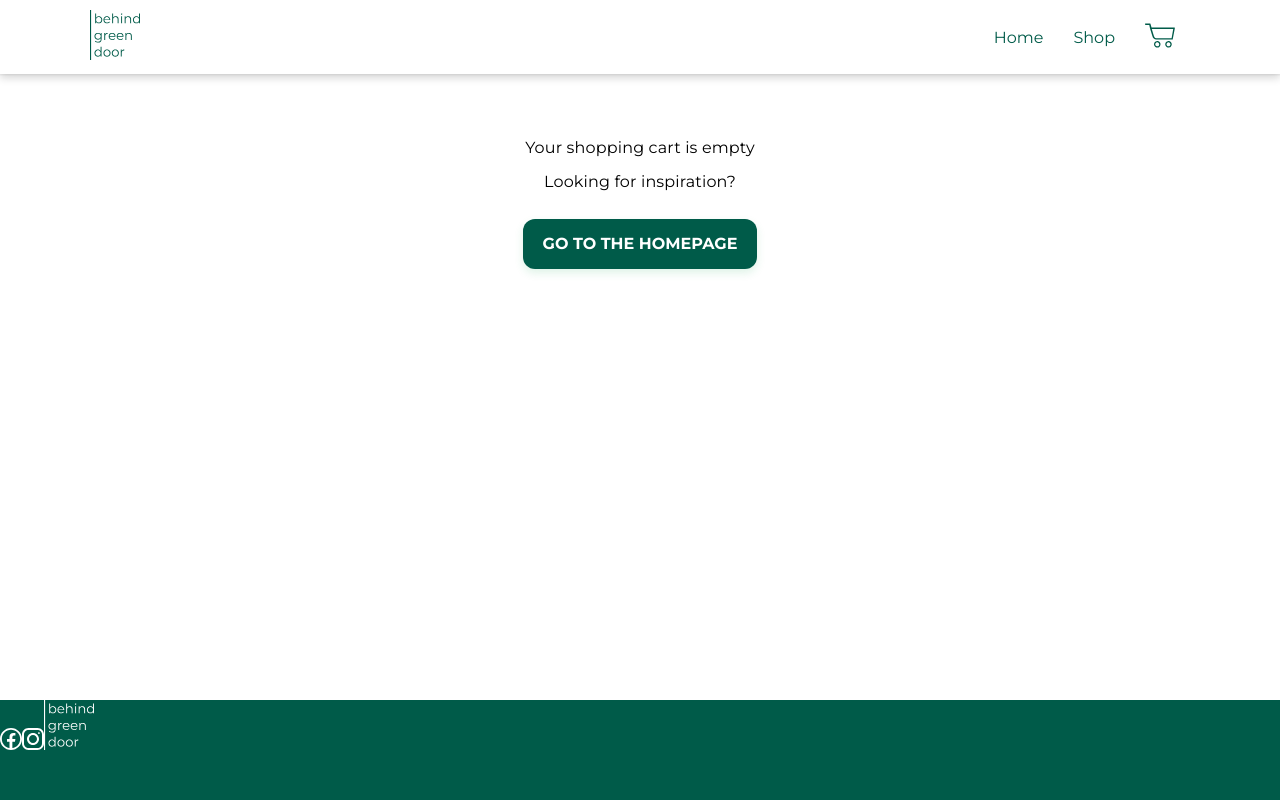
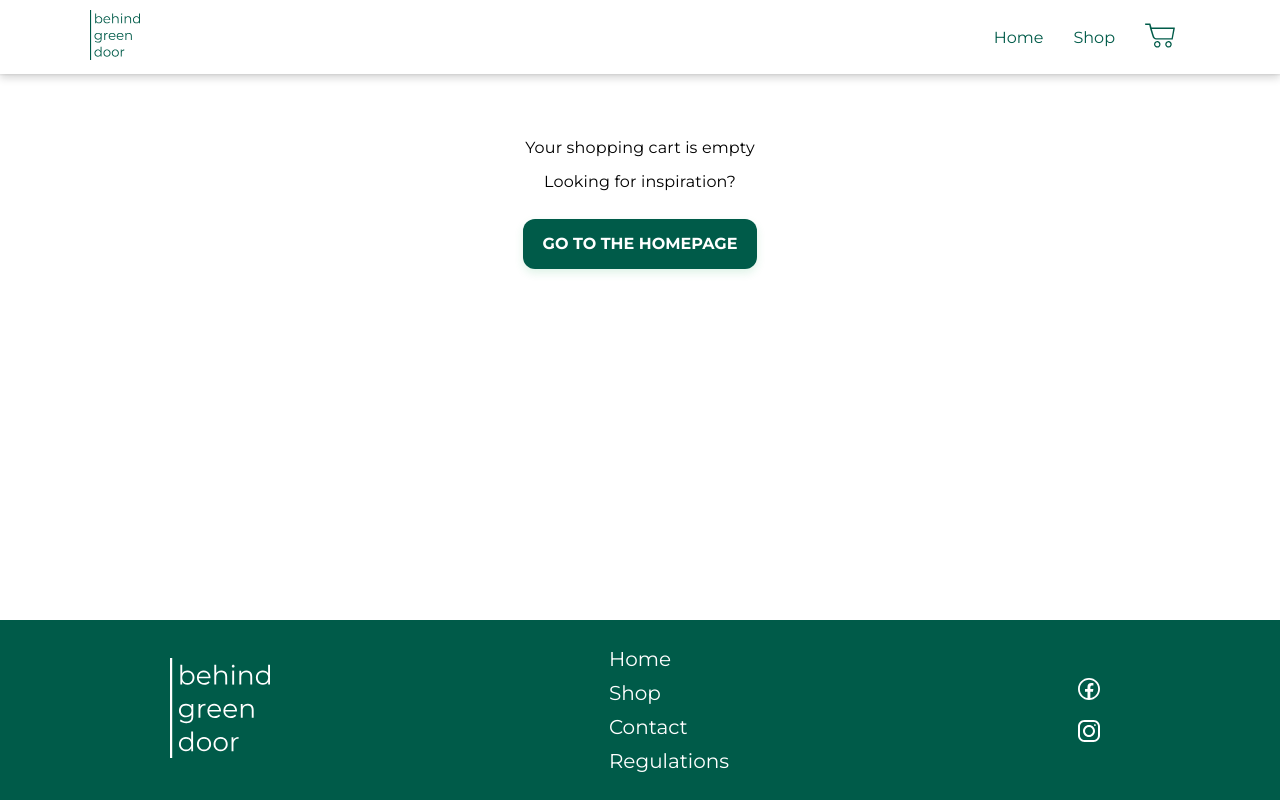
Before and after one commit to falkow/shop, a React (Vite) app: page /cart in a window 1280 px wide. Built offline with nearby package versions, Linux system fonts and the light colour scheme; a web font is replaced by a local one.

Commit message:
styling Footer component

```diff
--- a/src/components/Footer/Footer.module.scss
+++ b/src/components/Footer/Footer.module.scss
@@ -5,4 +5,38 @@
   width: 100%;
   height: 100px;
   margin-top: auto;
+  display: flex;
+  padding: 90px 0;
+  justify-content: space-around;
+  align-items: center;
+  &Media {
+    display: flex;
+    flex-direction: column;
+    & svg {
+      margin: 10px;
+      &:hover {
+        cursor: pointer;
+      }
+    }
+  }
+  &Logo {
+    & svg {
+      width: 100px;
+      height: 100px;
+    }
+  }
+  &Links {
+    display: flex;
+    flex-direction: column;
+    & a {
+      text-decoration: none;
+      color: $colorWhite;
+      font-family: $fontFamily;
+      font-size: $fontSizeXL;
+      margin: 5px 0;
+      &:hover {
+        cursor: pointer;
+      }
+    }
+  }
 }
--- a/src/components/Footer/index.tsx
+++ b/src/components/Footer/index.tsx
@@ -11,15 +11,27 @@ import {
 import styles from './Footer.module.scss';
 import InstagramSVG from '../../assets/Instagram';
 import { BehindGreenDoor } from '../../assets/BehindGreenDoor';
+import { Link } from '@mui/material';
 
-const { wrapper } = styles;
+const { wrapper, wrapperLogo, wrapperMedia, wrapperLinks } = styles;
 
 const Footer = () => {
   return (
     <footer className={wrapper}>
-      <FacebookSVG />
-      <InstagramSVG />
-      <BehindGreenDoor />
+      <div className={wrapperLogo}>
+        <BehindGreenDoor />
+      </div>
+
+      <div className={wrapperLinks}>
+        <Link href='/'>Home</Link>
+        <Link href='/shop'>Shop</Link>
+        <Link href='#'>Contact</Link>
+        <Link href='#'>Regulations</Link>
+      </div>
+      <div className={wrapperMedia}>
+        <FacebookSVG />
+        <InstagramSVG />
+      </div>
       {/* <FontAwesomeIcon icon={`fab fa-facebook`} /> */}
       {/* <FontAwesomeIcon icon='fab fa-facebook' /> */}
     </footer>
--- a/src/styles/_variables.scss
+++ b/src/styles/_variables.scss
@@ -13,5 +13,7 @@ $secondaryColor: #00a887;
 $thirdColor: #a82d00;
 $fourColor: #5c1800;
 $backgroundColor: #f9f9f9;
+$colorWhite: #fff;
 
 $fontSizeNormal: 16px;
+$fontSizeXL: 20px;
```
